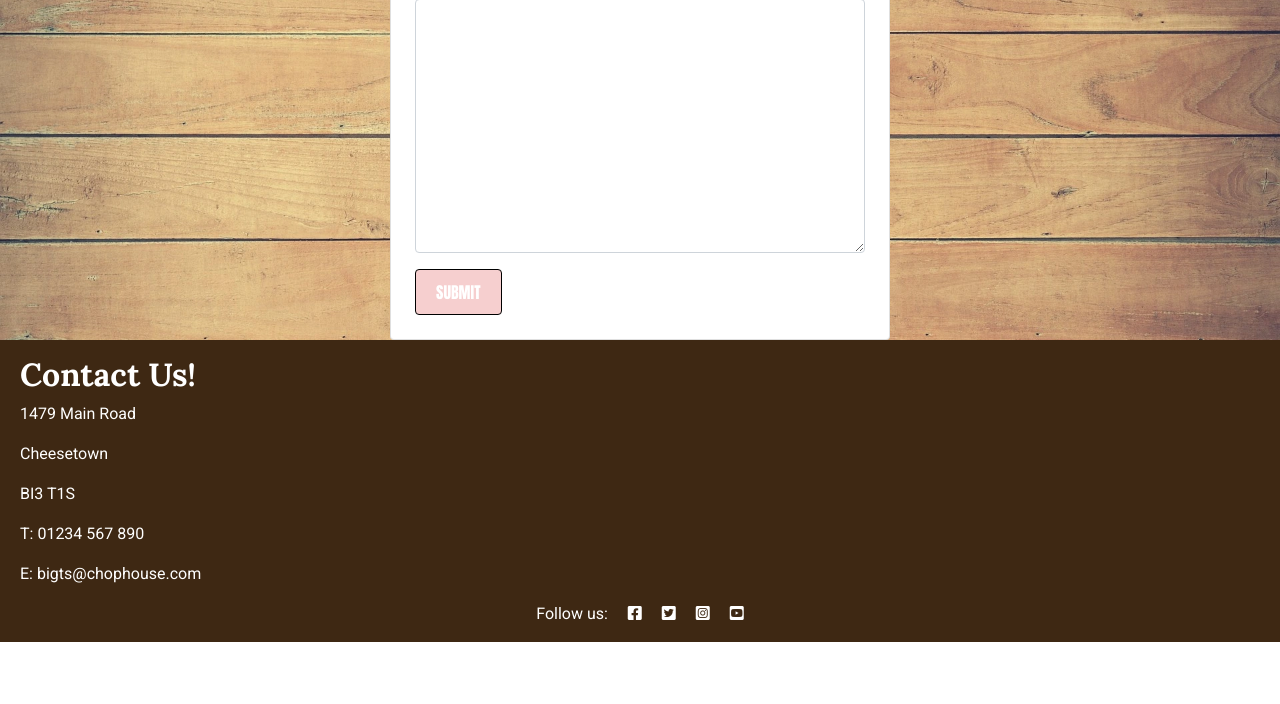
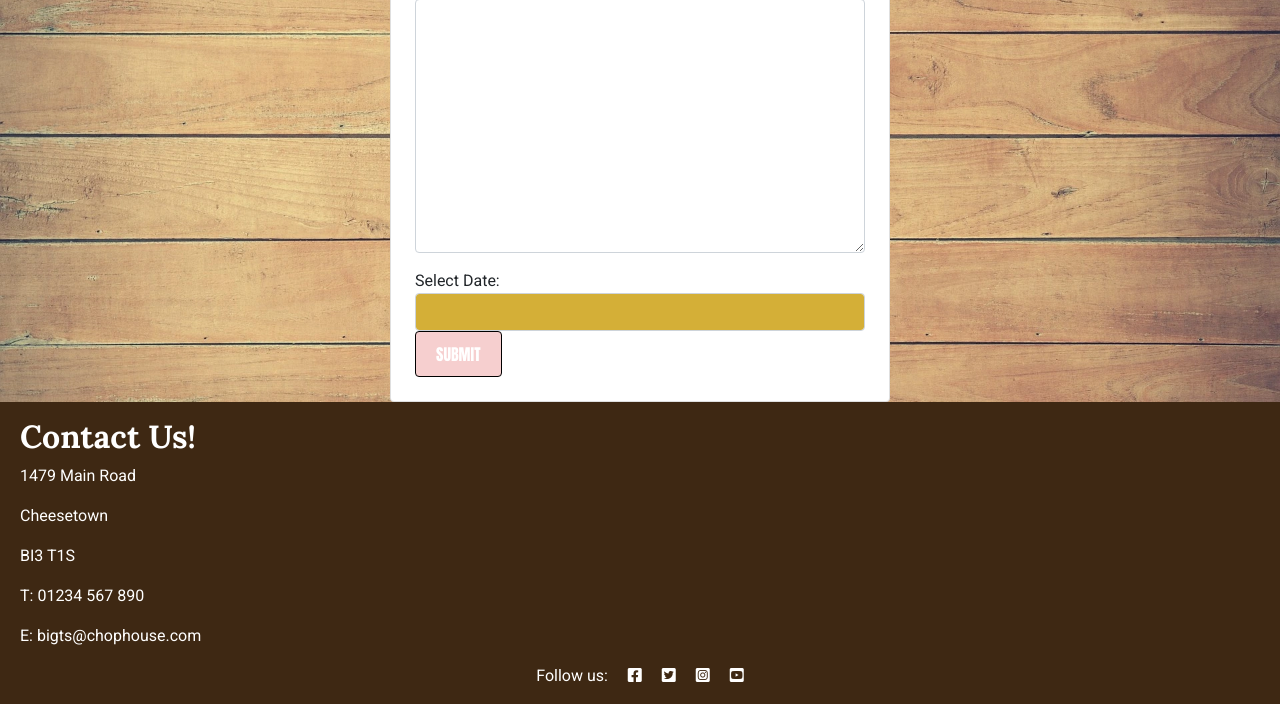
Before and after one commit to TrisPatt/Big-Ts-Chophouse, a Django app: page /reservation/create/ in a window 1280 px wide. Shown: the part 1096-1800 px from the top of the page. Before the commit the page ends 1738 px from the top, so only its background shows below. Run offline with Django 4.2, Linux system fonts and the light colour scheme; the visitor is signed in with stand-in values (Sample User, id 1); data that the repository does not hold is empty; some libraries are stand-ins or nearby versions.

Commit message:
add styles to datepicker in style.css

```diff
--- a/reservation/forms.py
+++ b/reservation/forms.py
@@ -12,9 +12,7 @@ class ReservationForm(forms.ModelForm):
         widget=forms.DateInput(attrs={
             'class': 'form-control datetimepicker-input',
             'id': 'reservation-date',
-            'data-provide': 'datepicker',
-            'data-date-format': 'yyyy-mm-dd',
-            'min': timezone.now().date().strftime('%Y-%m-%d'),
+            'type': 'text',
         })
     )
     time = forms.ModelChoiceField(
--- a/reservation/templates/reservation/reservation_form.html
+++ b/reservation/templates/reservation/reservation_form.html
@@ -4,30 +4,21 @@
 
 {% block content %}
 
-<div class="d-flex justify-content-center mt-5 rounded">
+<div class="d-flex justify-content-center mt-5 rounded bootstrap-datepicker">
     <div class="card p-4" style="width: 100%; max-width: 500px;">
         <h1 class="d-flex justify-content-center">Create Booking</h1>
         <form method="post" autocomplete="off">
-        {{ form | crispy }}
-        {% csrf_token %}
-        <button class="btn btn-secondary"
-          type="submit">Submit</button>
+            {{ form | crispy }}
+            {% csrf_token %}
+            <div class="form-group">
+                <label for="date">Select Date:</label>
+                <input type="text" class="form-control datepicker" id="date" name="date">
+            </div>
+            <button class="btn btn-secondary"
+            type="submit">Submit</button>
         </form>
-
+    </div>
 </div>
-
-<script src="{% static 'path/to/jquery.min.js' %}"></script>
-<script src="{% static 'path/to/bootstrap-datepicker.min.js' %}"></script>
-<link rel="stylesheet" href="{% static 'path/to/bootstrap-datepicker.min.css' %}">
-
-<script>
-    $(document).ready(function(){
-        $('.datepicker').datepicker({
-            format: 'yyyy-mm-dd',
-            autoclose: true
-        });
-    });
-</script>
 
 
 {% endblock %}
--- a/static/JS/script.js
+++ b/static/JS/script.js
@@ -1,9 +1,24 @@
 ///Date picker///
+
 $(document).ready(function(){
     $('#reservation-date').datepicker({
       format: 'yyyy-mm-dd',
       autoclose: true,
       todayHighlight: true,
-      startDate: new Date()
+      startDate: new Date(),
+      templates: {
+        leftArrow: '<i class="fas fa-chevron-left"></i>',
+        rightArrow: '<i class="fas fa-chevron-right"></i>'
+      }
     });
+
+    $('#reservation-date').on('changeDate', function(e) {
+      let selectedDate = e.format(0, 'yyyy-mm-dd');
+      let today = new Date().toISOString().split('T')[0];
+      if (selectedDate === today) {
+          $(this).find('.datepicker-days .day').filter(function(){
+              return $(this).text() === String(new Date().getDate());
+          }).css('background-color', '#5bc0de');
+      }
   });
+});
--- a/static/css/style.css
+++ b/static/css/style.css
@@ -285,27 +285,54 @@ button:hover, .btn:hover {
     color: black !important;
     text-decoration: underline;
 }
-/* Reservation styles */
+/* datepicker styles */
 
 .datepicker {
-    background-color: #f8f9fa;
+    background-color: #d4af37;
 }
 
 .datepicker-header {
-    background-color: #007bff;
+    background-color: green;
     color: #ffffff;
+    text-align: center;
 }
 
+.datepicker-days td,
+.datepicker-days th {
+    color: black;
+}
+
+.datepicker-days td {
+    padding: 5px;
+    margin: 2px;
+    width: 25px;
+}
+
+.datepicker-days .old {
+    color: grey !important;
+}
+
+.datepicker .form-control {
+    font-size: 1.2rem;
+    padding: 12px;
+    width: 100%;
+}
+.datepicker-days .today {
+    background-color: #007bff;
+    color: #fff;
+}
+
+/* Change the color of the disabled dates */
+.datepicker-days, .datepicker-day.disabled {
+    color: #6c757d;
+}
+
+/* Reservation styles */
 .reservation-list, .account-menu, .logout {
     background-color: white;
     padding: 20px;
     margin-top: 20px;
     border-radius: 20px;
-}
-
-/* Change the color of the disabled dates */
-.datepicker-days, .datepicker-day.disabled {
-    color: #6c757d;
 }
 
 /* Review styles */
--- a/templates/base.html
+++ b/templates/base.html
@@ -38,7 +38,6 @@
 
     <!-- Custom CSS -->
     <link rel="stylesheet" href="{% static 'css/style.css' %}">
-
 
 </head>
 
@@ -131,11 +130,12 @@
         </p>
     </footer>
 
-
-    <script src="https://cdn.jsdelivr.net/npm/bootstrap@5.0.1/dist/js/bootstrap.bundle.min.js" integrity="sha384-gtEjrD/SeCtmISkJkNUaaKMoLD0//ElJ19smozuHV6z3Iehds+3Ulb9Bn9Plx0x4" crossorigin="anonymous" defer></script>
     <script src="https://code.jquery.com/jquery-3.6.0.min.js" defer></script>
     <script src="https://code.jquery.com/ui/1.12.1/jquery-ui.js" defer></script>
     <script src="https://cdnjs.cloudflare.com/ajax/libs/bootstrap-datepicker/1.9.0/js/bootstrap-datepicker.min.js" defer></script>
+    <script src="https://cdn.jsdelivr.net/npm/bootstrap@5.0.1/dist/js/bootstrap.bundle.min.js" integrity="sha384-gtEjrD/SeCtmISkJkNUaaKMoLD0//ElJ19smozuHV6z3Iehds+3Ulb9Bn9Plx0x4" crossorigin="anonymous" defer></script>
+    <script src="{% static 'JS/script.js' %}" defer></script>
+
 </body>
 
 </html>
```
